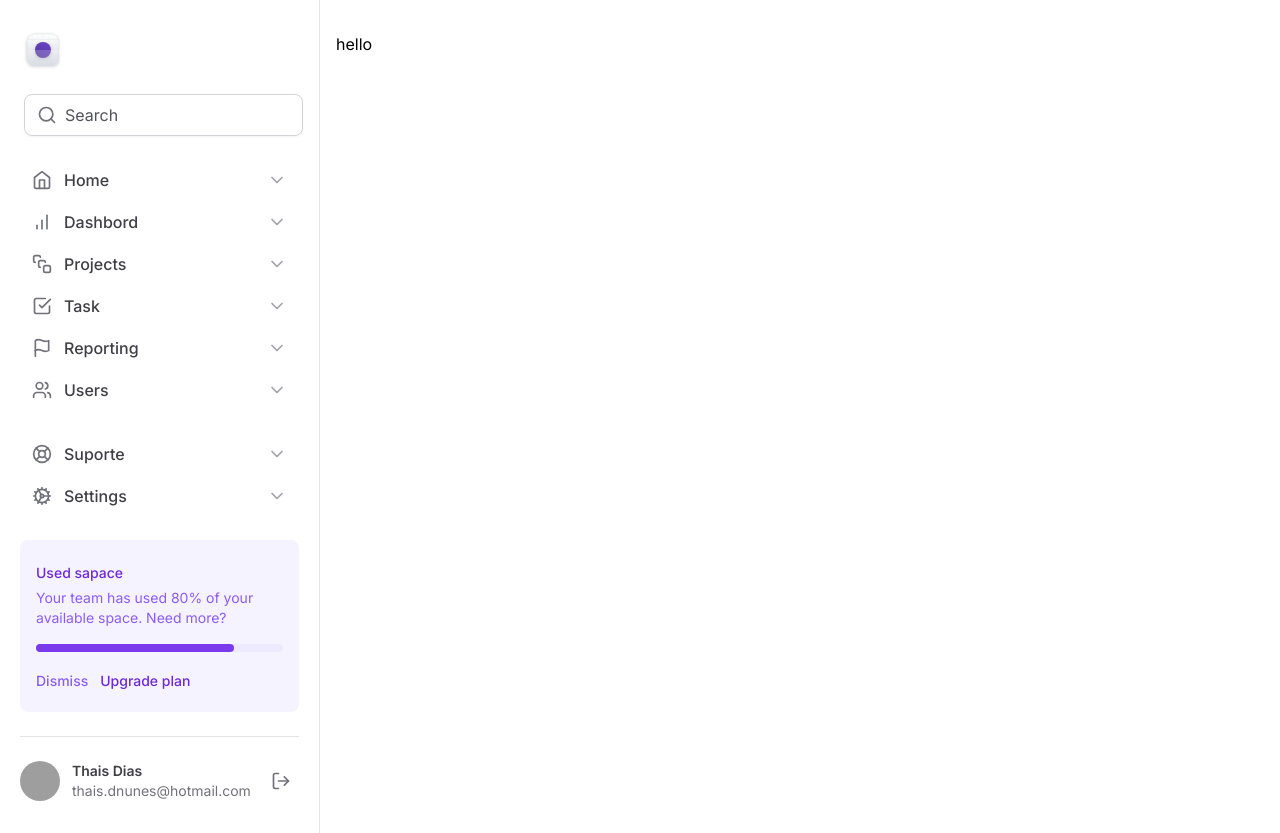
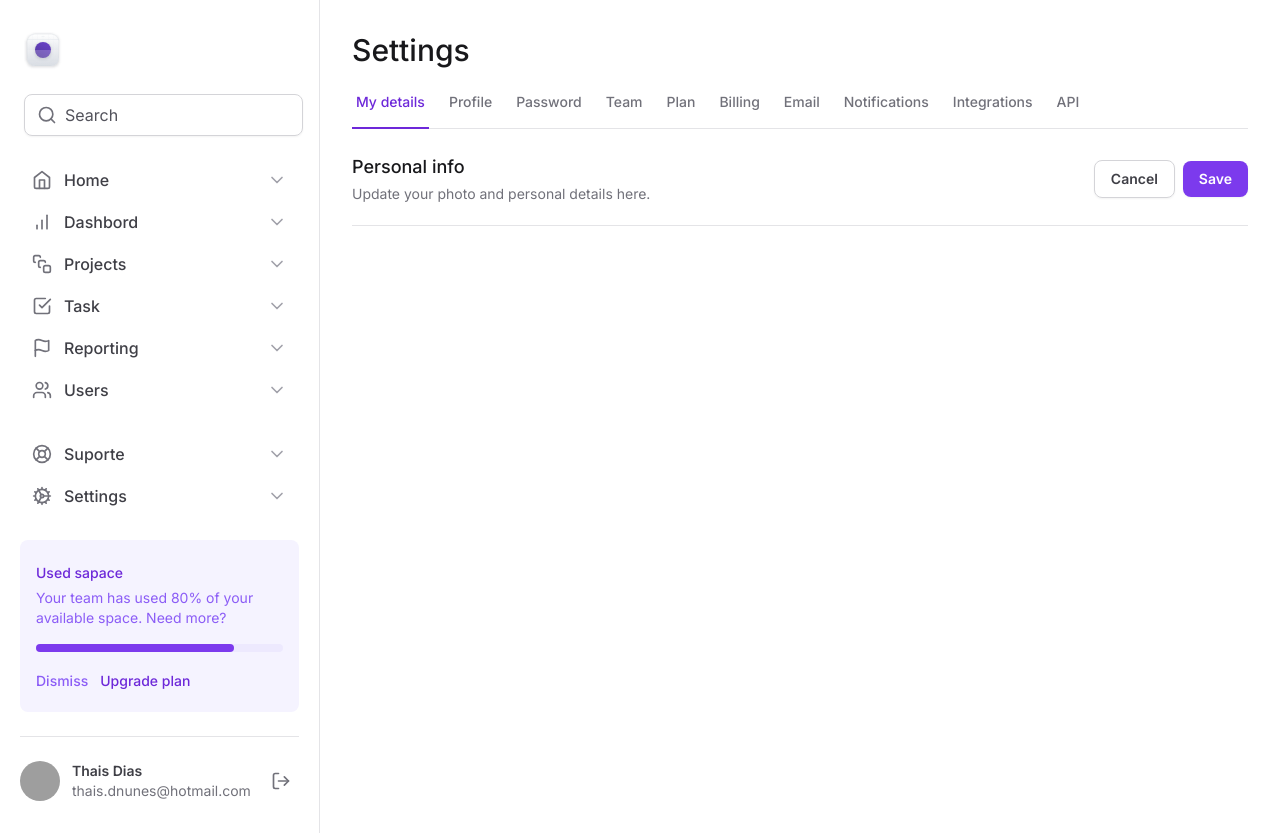
Before and after one commit to Thais-DN/dashboard-tailwind, a Next.js app: page / in a window 1280 px wide. Built offline with nearby package versions, Linux system fonts and the light colour scheme; grey boxes are pictures that could not be loaded.

Commit message:
settings

```diff
--- a/package.json
+++ b/package.json
@@ -9,6 +9,8 @@
     "lint": "next lint"
   },
   "dependencies": {
+    "@radix-ui/react-tabs": "^1.0.4",
+    "framer-motion": "^11.0.3",
     "lucide-react": "^0.323.0",
     "next": "14.1.0",
     "react": "^18",
--- /dev/null
+++ b/src/app/components/SettingsTabs/TabItem.tsx
@@ -0,0 +1,28 @@
+"use client"
+
+import * as Tabs from "@radix-ui/react-tabs"
+import { motion } from "framer-motion"
+
+export interface TabItemProps {
+    value: string
+    title: string
+    isSelected?: boolean
+}
+
+export function TabItem({ value, title, isSelected = false }: TabItemProps) {
+    return (
+        <Tabs.Trigger
+        value={value}
+        className="relative px-1 pb-4 text-sm font-medium text-zinc-500 hover:text-violet-700 data-[state=active]:text-violet-700"
+        >
+            <span>{title}</span>
+
+            {isSelected && (
+                <motion.div
+                layoutId="activeTab"
+                className="absolute -bottom-px left-0 right-0 h-0.5 bg-violet-700"
+                />
+            )}
+        </Tabs.Trigger>
+    )
+}
--- /dev/null
+++ b/src/app/components/SettingsTabs/index.tsx
@@ -0,0 +1,25 @@
+"use client"
+import * as Tabs from "@radix-ui/react-tabs"
+import { TabItem } from "./TabItem"
+import { useState } from "react"
+
+export function SettingsTabs() {
+    const [currentTab, setCurrentTab] = useState("tab1")
+
+    return (
+        <Tabs.Root value={currentTab} onValueChange={setCurrentTab}>
+                <Tabs.List className="mt-6 flex w-full items-center gap-4 border-b border-zinc-200">
+                    <TabItem value="tab1" title="My details" isSelected={currentTab === "tab1"}/>
+                    <TabItem value="tab2" title="Profile" isSelected={currentTab === "tab2"}/>
+                    <TabItem value="tab3" title="Password" isSelected={currentTab === "tab3"}/>
+                    <TabItem value="tab4" title="Team" isSelected={currentTab === "tab4"}/>
+                    <TabItem value="tab5" title="Plan" isSelected={currentTab === "tab5"}/>
+                    <TabItem value="tab6" title="Billing" isSelected={currentTab === "tab6"}/>
+                    <TabItem value="tab7" title="Email" isSelected={currentTab === "tab7"}/>
+                    <TabItem value="tab8" title="Notifications" isSelected={currentTab === "tab8"}/>
+                    <TabItem value="tab9" title="Integrations" isSelected={currentTab === "tab9"}/>
+                    <TabItem value="tab10" title="API" isSelected={currentTab === "tab10"}/>
+                </Tabs.List>
+            </Tabs.Root>
+    )
+}
--- a/src/app/layout.tsx
+++ b/src/app/layout.tsx
@@ -16,11 +16,11 @@
   children: React.ReactNode;
 }>) {
   return (
-    <html lang="en">
+    <html lang="en" className="antialiased">
       <body className={inter.className}>
           <div className="grid min-h-screen grid-cols-app">
             <Sidebar />
-            <main className="px-4 pb-12 pt-8">{children}</main>
+            <main className="px-8 pb-12 pt-8">{children}</main>
           </div>
         </body>
     </html>
--- a/src/app/page.tsx
+++ b/src/app/page.tsx
@@ -1,7 +1,37 @@
+import { SettingsTabs } from "./components/SettingsTabs";
+
 export default function Home() {
     return (
-        <div>
-            <h1>hello</h1>
-        </div>
+        <>
+            <h1 className="text-3xl font-medium text-zinc-900">Settings</h1>
+
+            <SettingsTabs />
+
+            <div className="mt-6 flex flex-col">
+                <div className="flex items-center justify-between pb-5 border-b border-zinc-200">
+                    <div className="space-y-1">
+                        <h2 className="text-lg font-medium text-zinc-900">Personal info</h2>
+                        <span className="text-sm text-zinc-500">Update your photo and personal details here.</span>
+                    </div>
+                    <div className="flex items-center gap-2">
+                        <button
+                            type="button"
+                            className="rounded-lg px-4 py-2 text-sm font-semibold shadow-sm border border-zinc-300 text-zinc-700 hover:bg-zinc-50">
+                                Cancel
+                        </button>
+                        <button
+                            type="submit"
+                            form="settings"
+                            className="rounded-lg px-4 py-2 text-sm font-semibold shadow-sm bg-violet-600 text-white hover:bg-violet-700">
+                            Save
+                        </button>
+                    </div>
+                </div>
+
+                <form id="settings" className="mt-6 flex flex-col w-full gap-5">
+                    <div className="grid gap-3"></div>
+                </form>
+            </div>
+        </>
     );
 }
```
Also changed, not shown: 1 other file (tests, documents, lock files or other folders).
